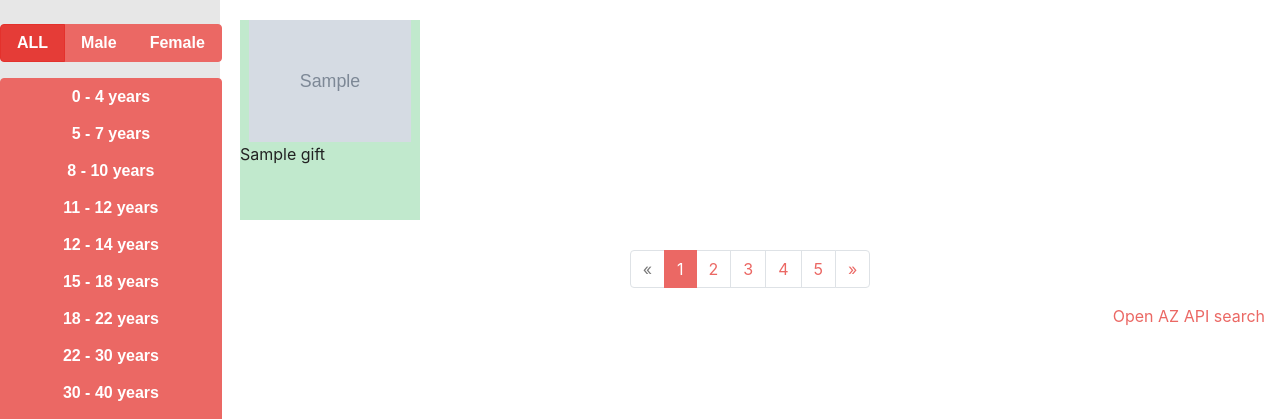
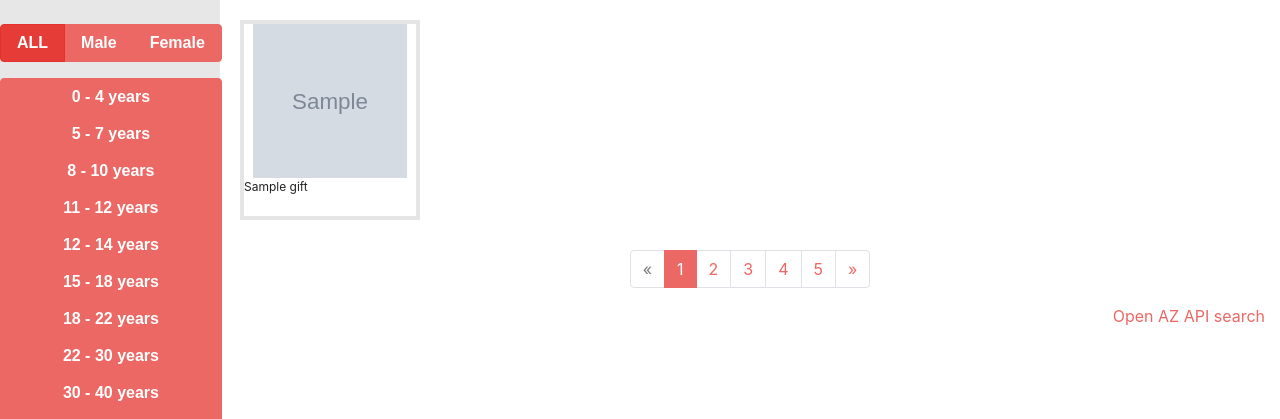
Before and after one commit to svsaraf/giftpier, a Django app: page / in a window 1280 px wide. Shown: the part 50-469 px from the top of the page. Run offline with Django 3.2, Linux system fonts and the light colour scheme; tables that the repository leaves empty hold one stand-in row (values such as "Sample post"); grey boxes marked "Sample" are stand-in pictures; parts of the project's set-up code (start-up, migrations or seed data) failed here and were passed over; some libraries are stand-ins or nearby versions; some web fonts are replaced.

Commit message:
modified css

```diff
--- a/azsearch/static/css/base.css
+++ b/azsearch/static/css/base.css
@@ -44,8 +44,11 @@ body {
 }
 
 .gift {
-    background-color: bg-primary;
+    background-color: white;
     width: 180px;
+    border-style: solid;
+    border-width: 4px 4px 4px 4px;
+    border-color: #E5E5E5;
 }
 
 .pagination {
@@ -58,3 +61,7 @@ body {
     float: right;
     padding-right: 15px;
 }
+
+.gift_description {
+    font-size: 12px;
+}
--- a/azsearch/templates/azsearch/generic.html
+++ b/azsearch/templates/azsearch/generic.html
@@ -64,8 +64,8 @@
         <div class="giftcollage">
             {% for i in gifts %}
             <div class="gift table-success">
-               <img src="{{ i.image_link }}" alt="" width="100%" style="padding-left: 5%; padding-right: 5%">
-               {{ i.name }}
+               <img src="{{ i.image_link }}" alt="" width="100%" height="80%" style="padding-left: 5%; padding-right: 5%">
+               <div class="gift_description">{{ i.name|truncatechars:50 }}</div>
             </div>
             {% endfor %}
         </div>
```
